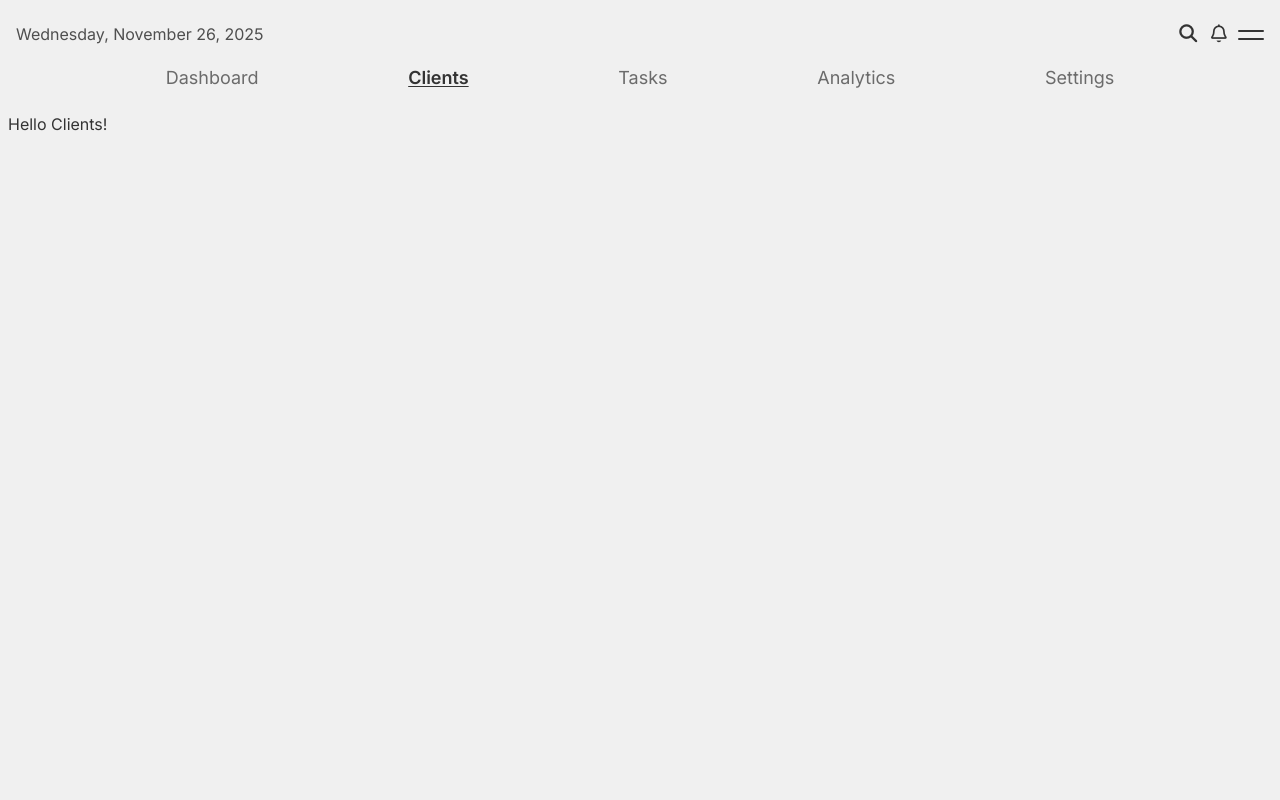
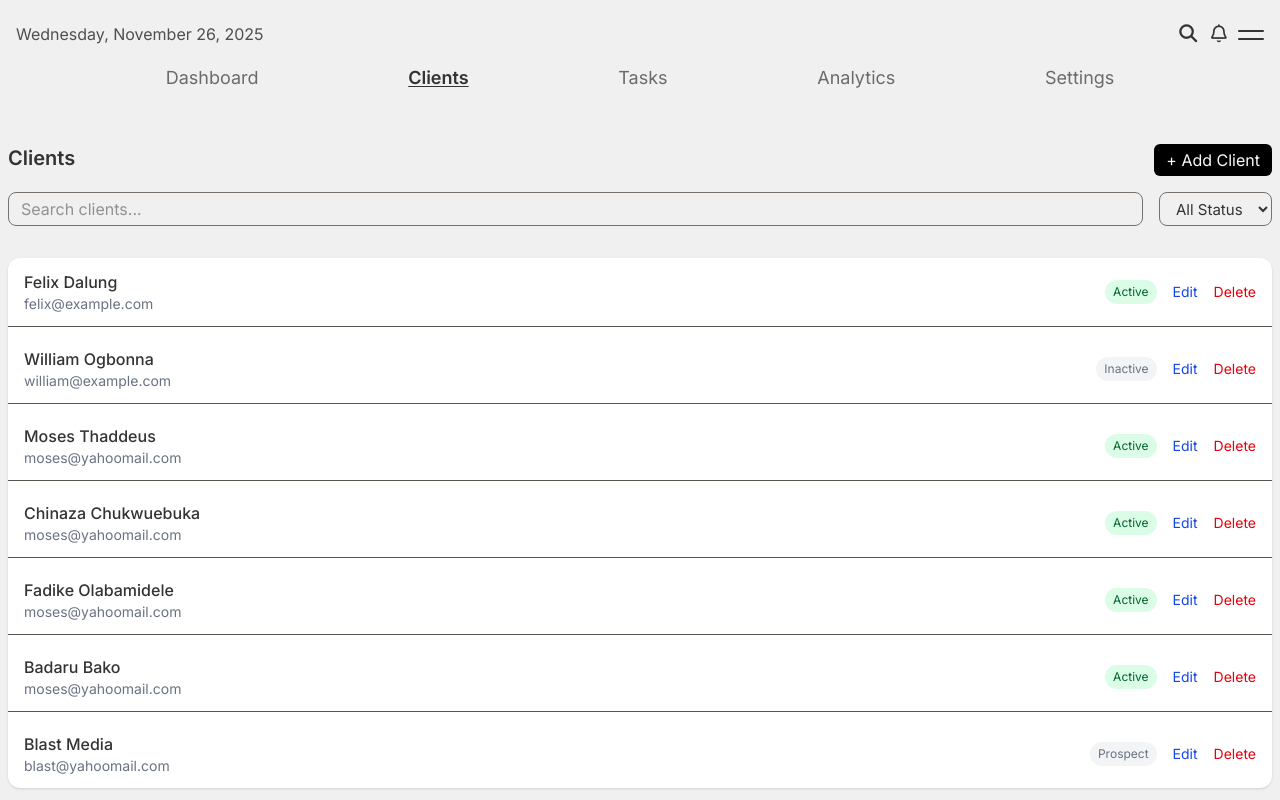
Before and after one commit to Ayungcodes/freelancer-dashboard, a React (Vite) app: page /clients in a window 1280 px wide. Built offline with nearby package versions, Linux system fonts and the light colour scheme.

Commit message:
concluded tasks section

```diff
--- /dev/null
+++ b/src/components/ClientsList.jsx
@@ -0,0 +1,210 @@
+import { useState } from "react";
+
+const initialClients = [
+  { id: 1, name: "Felix Dalung", email: "felix@example.com", status: "Active" },
+  {
+    id: 2,
+    name: "William Ogbonna",
+    email: "william@example.com",
+    status: "Inactive",
+  },
+  {
+    id: 3,
+    name: "Moses Thaddeus",
+    email: "moses@yahoomail.com",
+    status: "Active",
+  },
+  {
+    id: 4,
+    name: "Chinaza Chukwuebuka",
+    email: "moses@yahoomail.com",
+    status: "Active",
+  },
+  {
+    id: 5,
+    name: "Fadike Olabamidele",
+    email: "moses@yahoomail.com",
+    status: "Active",
+  },
+  {
+    id: 6,
+    name: "Badaru Bako",
+    email: "moses@yahoomail.com",
+    status: "Active",
+  },
+  {
+    id: 7,
+    name: "Blast Media",
+    email: "blast@yahoomail.com",
+    status: "Prospect",
+  },
+];
+
+const ClientsList = ({ darkMode }) => {
+  const [clients, setClients] = useState(initialClients);
+  const [addClientArea, setAddClientArea] = useState(false);
+  const [name, setName] = useState("");
+  const [email, setEmail] = useState("");
+  const [searchTerm, setSearchTerm] = useState("");
+
+  const filteredClients = initialClients.filter((client) =>
+    client.name.toLowerCase().includes(searchTerm.toLowerCase())
+  );
+
+  const handleAddClient = () => {
+    if (!name || !email) return;
+    const newClient = {
+      id: Date.now(),
+      name: name,
+      email: email,
+      status: "Active",
+    };
+    setClients([newClient, ...clients]);
+    setName("");
+    setEmail("");
+  };
+
+  const handleOpenAddClient = () => {
+    setAddClientArea((prev) => !prev);
+  };
+
+  return (
+    <div className="">
+      <div className="flex justify-between">
+        <h1 className="text-xl font-semibold">Clients</h1>
+        <button
+          onClick={handleOpenAddClient}
+          className={`py-1 px-3 rounded-md ${
+            darkMode
+              ? "bg-gray-50 text-[#333333] hover:bg-gray-200"
+              : "bg-[#000] text-gray-50"
+          }`}
+        >
+          + Add Client
+        </button>
+        <div
+          className={`fixed w-screen bottom-0 left-0 w-full ${
+            darkMode ? "bg-stone-800/95" : "bg-white/95"
+          } backdrop-blur-sm z-50 overflow-hidden transition-all duration-500 ease-in-out ${
+            addClientArea
+              ? "h-[62vh] opacity-100 pointer-events-auto"
+              : "h-0 opacity-0 pointer-events-none"
+          }`}
+        >
+          <div className="px-2 mt-4 space-y-4 flex flex-col">
+            <h1 className="text-lg">Enter Client:</h1>
+            <input
+              onChange={(e) => {
+                setName(e.target.value);
+              }}
+              type="text"
+              name="name"
+              id="name"
+              placeholder="Full Name"
+              className="py-1 px-3 border border-stone-500 rounded-md w-[70vw]"
+            />
+            <input
+              onChange={(e) => {
+                setEmail(e.target.value);
+              }}
+              type="email"
+              name="email"
+              id="email"
+              placeholder="Email"
+              className="py-1 px-3 border border-stone-500 rounded-md w-[70vw]"
+            />
+            <div class="flex items-center gap-2.5">
+              <input type="radio" name="type" id="active" />
+              <label for="inactive" class="md:text-lg">
+                Active
+              </label>
+            </div>
+            <div class="flex items-center gap-2.5">
+              <input type="radio" name="type" id="inactive" />
+              <label for="inactive" class="md:text-lg">
+                Inactive
+              </label>
+            </div>
+            <button
+              onClick={() => {
+                handleAddClient();
+                handleOpenAddClient();
+              }}
+              className={`py-1 rounded-md w-[30vw] ${
+                darkMode ? "bg-white text-black" : "bg-[#333333] text-white"
+              }`}
+            >
+              Add
+            </button>
+          </div>
+        </div>
+      </div>
+
+      {/* Search / Filter */}
+
+      <div className="flex justify-center gap-4 mb-4 mt-4">
+        <input
+          type="search"
+          placeholder="Search clients..."
+          value={searchTerm}
+          onChange={(e) => setSearchTerm(e.target.value)}
+          className="border border-stone-500 px-3 py-1 rounded-lg flex-1"
+        />
+        <select className="border border-stone-500 px-3 py-1 rounded-lg text-[15px]">
+          <option value="" className="text-[15px]">
+            All Status
+          </option>
+          <option value="Active">Active</option>
+          <option value="Inactive">Inactive</option>
+        </select>
+      </div>
+
+      {/* Client table */}
+      <div
+        className={`shadow-sm w-full mt-8 rounded-xl overflow-hidden mx-auto ${
+          darkMode ? "bg-stone-900" : "bg-white"
+        }`}
+      >
+        {/* Search Results */}
+        <div className="space-y-2">
+          {filteredClients.length === 0 && (
+            <p className="text-neutral-500 text-sm">No tasks found.</p>
+          )}
+
+          {filteredClients.map((client) => (
+            <div
+              key={client.id}
+              className={`flex justify-between items-center px-4 py-3 border-b border-stone-600 last:border-b-0 ${
+                darkMode ? "hover:bg-stone-800" : "hover:bg-gray-50"
+              } transition`}
+            >
+              <div>
+                <p className="font-medium">{client.name}</p>
+                <p className="text-sm text-gray-500">{client.email}</p>
+              </div>
+              <div className="flex items-center gap-4">
+                <span
+                  className={`px-2 py-1 text-xs rounded-full ${
+                    client.status === "Active"
+                      ? "bg-green-100 text-green-800"
+                      : "bg-gray-100 text-gray-500"
+                  }`}
+                >
+                  {client.status}
+                </span>
+                <button className="text-blue-700 hover:underline text-sm">
+                  Edit
+                </button>
+                <button className="text-red-600 hover:underline text-sm">
+                  Delete
+                </button>
+              </div>
+            </div>
+          ))}
+        </div>
+      </div>
+    </div>
+  );
+};
+
+export default ClientsList;
--- a/src/components/RecentTasks.jsx
+++ b/src/components/RecentTasks.jsx
@@ -14,7 +14,7 @@ const tasks = [
   {
     id: 2,
     title: "Social Media Schedule",
-    client: "Mr. Steven",
+    client: "Mr. Felix Ewe",
     status: "In Progress",
     priority: "Medium",
     updatedAt: "2025-11-27T12:00:00",
--- a/src/sections/Clients.jsx
+++ b/src/sections/Clients.jsx
@@ -1,6 +1,5 @@
+import ClientsList from "../components/ClientsList";
 import Navbar from "./Navbar";
-// eslint-disable-next-line no-unused-vars
-import { motion } from "framer-motion";
 
 const Clients = ({ darkMode, userMail, setDarkMode }) => {
   return (
@@ -10,16 +9,9 @@ const Clients = ({ darkMode, userMail, setDarkMode }) => {
           userMail={userMail}
           setDarkMode={setDarkMode}
         />
-    <motion.div
-      initial={{ x: "100%", opacity: 0 }}
-      animate={{ x: "0%", opacity: 1 }}
-      exit={{ x: "-100%", opacity: 0 }}
-      transition={{ duration: 0.5, ease: "easeInOut" }}
-    >
-      <div className="px-2">
-        Hello Clients!
+      <div className="px-2 mt-8">
+       <ClientsList darkMode={darkMode} />
       </div>
-    </motion.div>
     </section>
   );
 };
--- a/src/sections/Dashboard.jsx
+++ b/src/sections/Dashboard.jsx
@@ -17,7 +17,7 @@ const Dashboard = ({ name, darkMode, userMail, setDarkMode }) => {
             <h1 className="text-xl md:text-2xl font-semibold">Welcome back, {name}👋🏾</h1>
           </div>
           {/* cards */}
-          <div className="grid grid-cols-3 gap-4">
+          <div className="grid grid-cols-3 gap-3 mt-14">
             <Card title="Total Clients" value={54} darkMode={darkMode} />
             <Card title="Active Clients" value={7} darkMode={darkMode} />
             <Card title="Inactive Clients" value={47} darkMode={darkMode} />
--- a/src/sections/Tasks.jsx
+++ b/src/sections/Tasks.jsx
@@ -1,23 +1,132 @@
-// eslint-disable-next-line no-unused-vars
-import { motion } from "framer-motion";
 import Navbar from "./Navbar";
+import Card from "../components/Card";
+import { useState } from "react";
 
 const Tasks = ({ darkMode, userMail, setDarkMode }) => {
+  const [searchTerm, setSearchTerm] = useState("");
+
+  const tasks = [
+    { id: 1, title: "Landing page", client: "Mr. Dalung", status: "Completed" },
+    {
+      id: 2,
+      title: "Backend API setup",
+      client: "Mr. Thaddeus",
+      status: "In Progress",
+    },
+    {
+      id: 3,
+      title: "Design homepage",
+      client: "Miss. Olabamidele",
+      status: "Pending",
+    },
+    {
+      id: 4,
+      title: "Create wireframe",
+      client: "Mr. Bako",
+      status: "Pending",
+    },
+    {
+      id: 5,
+      title: "Send proposal",
+      client: "Blast Media",
+      status: "Pending",
+    },
+    {
+      id: 6,
+      title: "Design aboutpage",
+      client: "Mrs. Chukwuebuka",
+      status: "Pending",
+    }
+  ];
+
+  const filteredTasks = tasks.filter((task) =>
+    task.title.toLowerCase().includes(searchTerm.toLowerCase())
+  );
+
   return (
-    <section>
-      <Navbar
-        darkMode={darkMode}
-        userMail={userMail}
-        setDarkMode={setDarkMode}
-      />
-      <motion.div
-        initial={{ x: "100%", opacity: 0 }}
-        animate={{ x: "0%", opacity: 1 }}
-        exit={{ x: "-100%", opacity: 0 }}
-        transition={{ duration: 0.5, ease: "easeInOut" }}
+    <section className="px-2 flex flex-col items-center overflow-x-hidden">
+      {/* navbar */}
+      <div>
+        <Navbar
+          darkMode={darkMode}
+          userMail={userMail}
+          setDarkMode={setDarkMode}
+        />
+      </div>
+      {/* cards */}
+      <div className="grid grid-cols-3 gap-3 mt-8">
+        <Card title="Total Tasks" value={27} darkMode={darkMode} />
+        <Card title="Active Tasks" value={10} darkMode={darkMode} />
+        <Card title="Completed Tasks" value={12} darkMode={darkMode} />
+        <Card title="Overdue Tasks" value={5} darkMode={darkMode} />
+      </div>
+      {/* search and add tasks */}
+      <div className="flex justify-between w-full items-center mt-8">
+        <input
+          type="search"
+          name="search tasks"
+          id="search"
+          placeholder="Search tasks..."
+          value={searchTerm}
+          onChange={(e) => setSearchTerm(e.target.value)}
+          className="border w-[60vw] border-stone-600 py-1 px-3 rounded-md"
+        />
+        <button
+          className={`py-1 px-3 rounded-md ${
+            darkMode
+              ? "bg-gray-50 text-[#333333] hover:bg-gray-200"
+              : "bg-[#000] text-gray-50"
+          }`}
+        >
+          + Add Task
+        </button>
+      </div>
+
+      {/* search area */}
+      <div
+        className={`shadow-sm w-full mt-8 rounded-xl overflow-hidden mx-auto ${
+          darkMode ? "bg-stone-900" : "bg-white"
+        }`}
       >
-        <div className="px-2">Hello Tasks!</div>
-      </motion.div>
+        {/* Search Results */}
+        <div className="space-y-2">
+          {filteredTasks.length === 0 && (
+            <p className="text-neutral-500 text-sm">No tasks found.</p>
+          )}
+
+          {filteredTasks.map((task) => (
+            <div
+              key={task.id}
+              className={`flex justify-between items-center px-4 py-3 border-b border-stone-600 last:border-b-0 ${
+                darkMode ? "hover:bg-stone-800" : "hover:bg-gray-50"
+              } transition`}
+            >
+              <div>
+                <p className="font-medium">{task.title}</p>
+                <p className="text-sm text-gray-500">{task.client}</p>
+              </div>
+              <div className="flex items-center gap-4">
+                <span
+                  className={`px-2 py-1 text-xs rounded-full ${
+                    task.status === "Completed"
+                      ? "bg-green-100 text-green-800"
+                      : "bg-gray-100 text-gray-500"
+                  }`}
+                >
+                  {task.status}
+                </span>
+              </div>
+            </div>
+          ))}
+        </div>
+      </div>
+
+      {/* tasks */}
+      <div
+        className={`shadow-sm w-full mt-8 rounded-xl overflow-hidden mx-auto ${
+          darkMode ? "bg-stone-900" : "bg-white"
+        }`}
+      ></div>
     </section>
   );
 };
```
